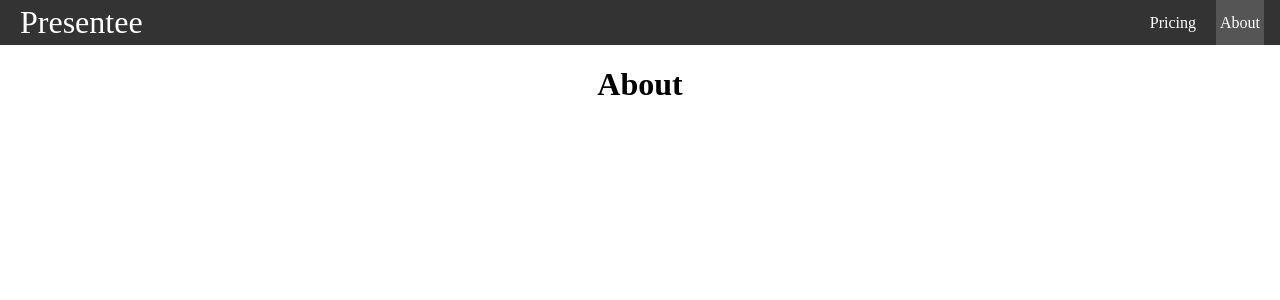
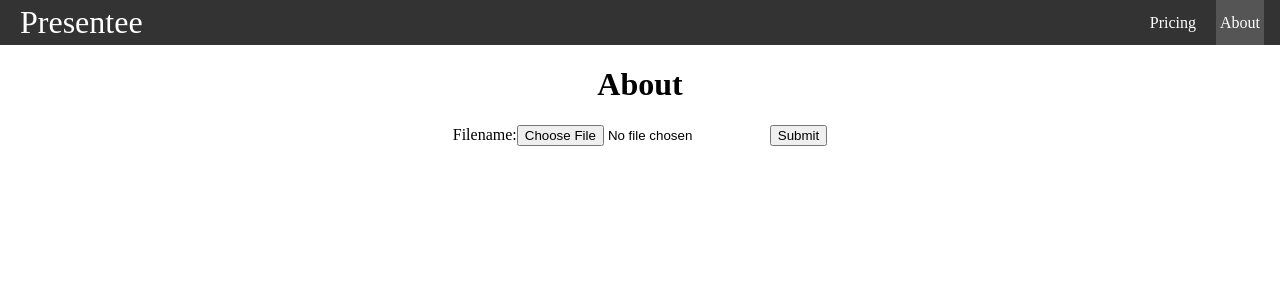
Before and after one commit to Presentee/source, a React (Create React App) app in the folder presentee/: page /about in a window 1280 px wide. Shown: the top 300 px of the page. Built offline with nearby package versions, Linux system fonts and the light colour scheme.

Commit message:
upload file

```diff
--- a/presentee/src/App.jsx
+++ b/presentee/src/App.jsx
@@ -1,4 +1,5 @@
 import Navbar from "./Navbar"
+import InputFile from './InputFile'
 import Pricing from "./pages/Pricing"
 import Home from "./pages/Home"
 import About from "./pages/About"
@@ -14,7 +15,9 @@ const App = () => {
           <Route path="/pricing" element={<Pricing />} />
           <Route path="/about" element={<About />} />
         </Routes>
+        <InputFile />
       </div>
+
     </>
   )
 }
--- /dev/null
+++ b/presentee/src/InputFile.jsx
@@ -0,0 +1,33 @@
+import React from 'react';
+import { Component } from 'react';
+
+class InputFile extends React.Component {
+    constructor(props) {
+      super(props);
+      this.state = {value: ''};
+      this.handleChange = this.handleChange.bind(this);
+      this.handleSubmit = this.handleSubmit.bind(this);
+    }
+
+    handleChange(event) {
+        this.setState({value: event.target.value});
+    }
+
+    handleSubmit(event) {
+        alert('A name was submitted: ' + this.state.value);
+        event.preventDefault();
+    }
+
+    render() {
+        return (
+          <form Class="form" onSubmit={this.handleSubmit}>
+            <label> Filename:
+              <input type="file" value={this.state.value} onChange={this.handleChange} />
+            </label>
+            <input type="submit" value="Submit" />
+          </form>
+        );
+    }
+}
+
+export default InputFile;
--- a/presentee/src/Navbar.js
+++ b/presentee/src/Navbar.jsx
@@ -14,6 +14,7 @@ const Navbar = () => {
   )
 }
 
+/* The CustomLink will be used to */
 const CustomLink = ({ to, children, ...props }) => {
   const resolvedPath = useResolvedPath(to)
   const isActive = useMatch({ path: resolvedPath.pathname, end: true })
--- a/presentee/src/index.js
+++ b/presentee/src/index.js
@@ -8,9 +8,7 @@ const container = document.getElementById('root');
 const root = createRoot(container);
 
 root.render(
-
     <BrowserRouter>
       <App />
     </BrowserRouter>
-
 );
```
